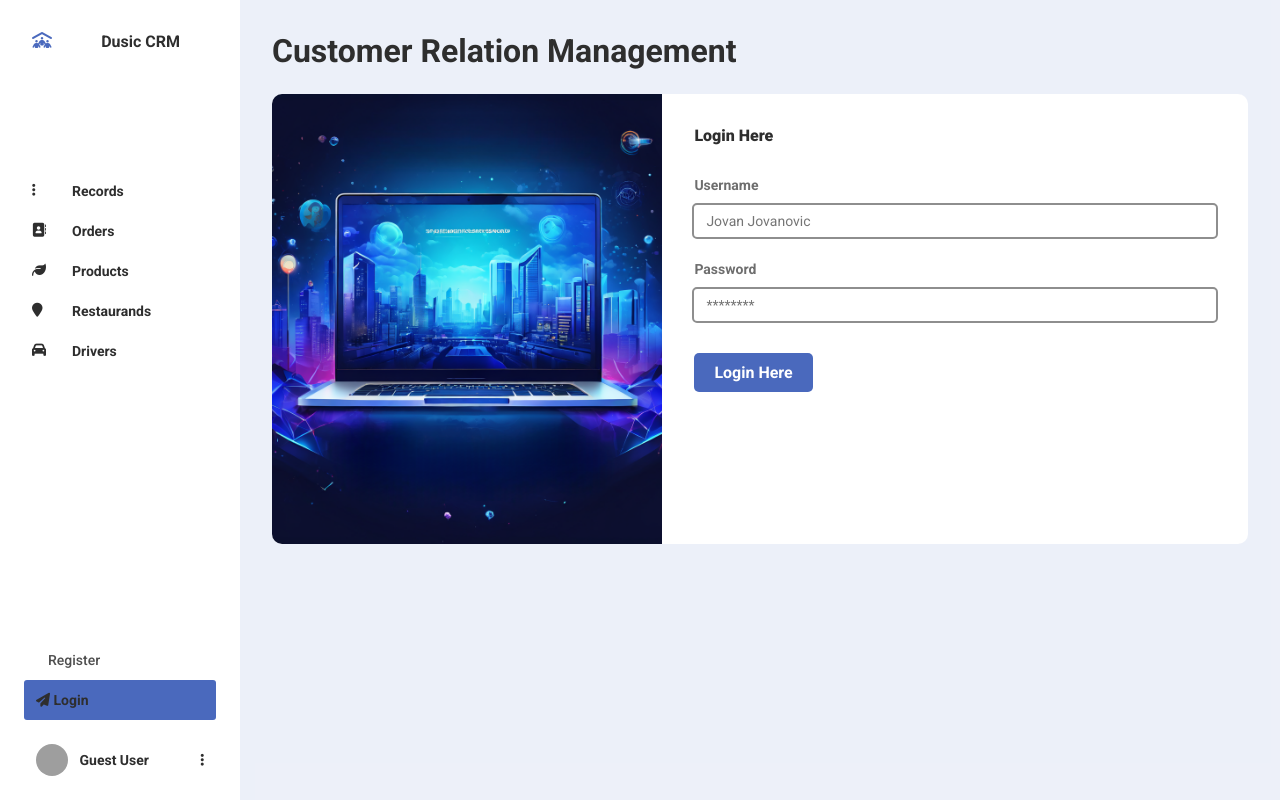
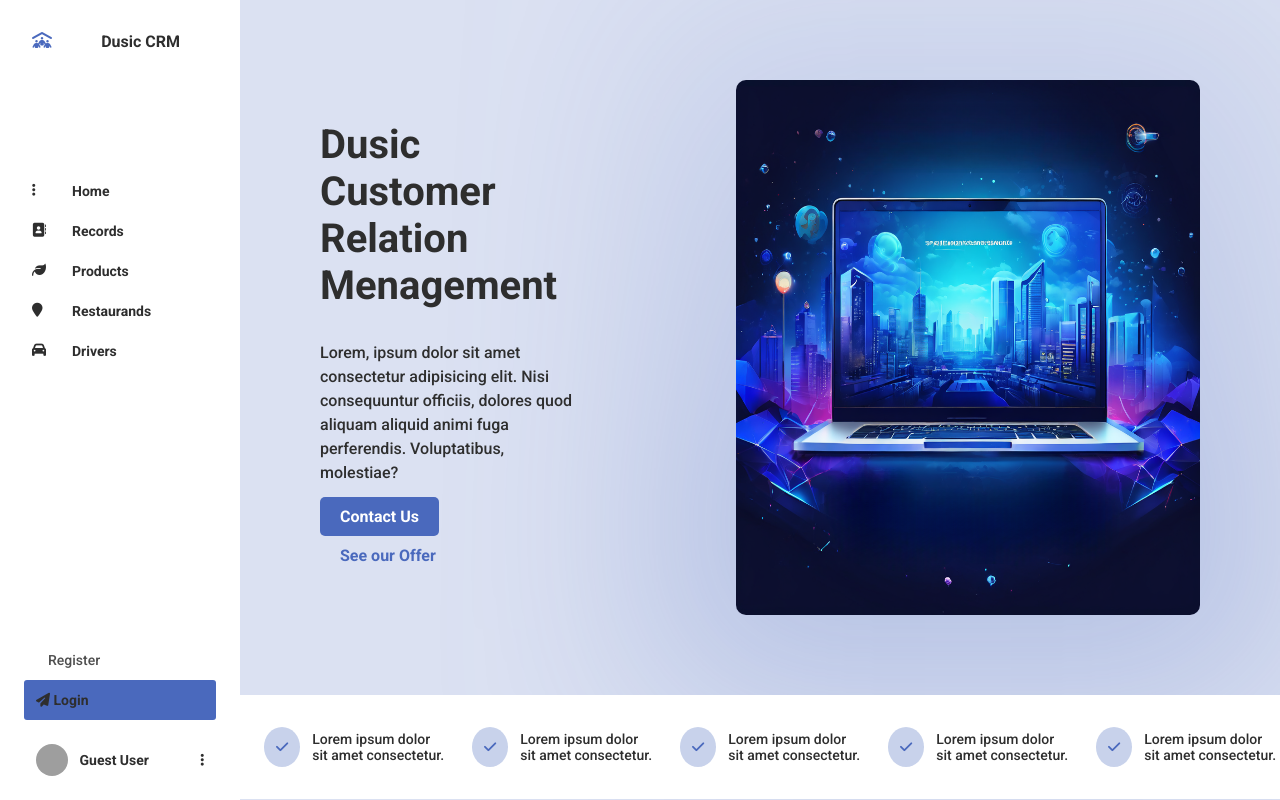
Before and after one commit to sasadusic/django-crm, a Django app: template main/templates/index.html in a window 1280 px wide. Run offline with Django 3.2, Linux system fonts and the light colour scheme; the template is opened without the code that fills it, so the values that code supplies are empty; grey boxes are pictures that could not be loaded.

Commit message:
landing page

```diff
--- a/main/static/css/style.css
+++ b/main/static/css/style.css
@@ -45,51 +45,14 @@
 .mb-32{
     margin-bottom: var(--space-big);
 }
-#home{
-    position: relative;
-    min-height: 100vh;
-    width: calc(100vw - 240px);
-    margin-left: auto;
-    /* display: flex; */
-    /* margin-right: 440px; */
-    background: var(--main-trans-01);
-    padding: 32px;
+.p-32{
+    padding: var(--space-big);
 }
-.home-header{
-    font-size: 40px;
-    color: var(--header);
-    font-weight: 700;
+.p-24{
+    padding: var(--space-mid);
 }
-.label{
-    font-size: var(--font-big);
-    font-weight: 700;
-    color: var(--label);
-}
-.phar{
-    font-size: var(--font-mid);
-    font-weight: 500;
-    /* line-height: 24px; */
-    color: var(--text);
-}
-.btn-cont{
-    background: transparent;
-}
-.btn{
-    border: none;
-    outline: none;
-    padding: 10px 20px;
-    font-size: var(--font-big);
-    cursor: pointer;
-    border-radius: 5px;
-    transition: all .3s ease-in-out;
-    color: var(--main);
-    font-weight: 700;
-    background: transparent;
-    /* background: var(--bg-light); */
-}
-.btn-color{
-    background: var(--main);
-    color: white;
+.p-12{
+    padding: var(--space-sm);
 }
 #side{
     position: fixed;
@@ -216,6 +179,126 @@
     background-size: cover;
     background-position: center 40%;
 }
+#home{
+    position: relative;
+    min-height: 100vh;
+    width: calc(100vw - 240px);
+    margin-left: auto;
+    background: var(--main-trans-02);
+}
+.home-over{
+    position: absolute;
+    top: 0;
+    right: 0;
+    height: calc(100vh - 105px);
+    width: 60%;
+    margin-left: auto;
+    background: linear-gradient(var(--main-trans-01), var(--main-trans-03));
+    filter: blur(100px);
+}
+.home-up{
+    position: relative;
+    width: 100%;
+    display: flex;
+}
+.home-left{
+    position: relative;
+    height: calc(100vh - 105px);
+    width: 40%;
+    display: flex;
+    flex-direction: column;
+    justify-content: center;
+    padding: 0 80px;
+}
+.home-header{
+    font-size: 40px;
+    margin-bottom: var(--space-big);
+    font-weight: 700;
+}
+.home-phar{
+    font-size: var(--font-big);
+    font-weight: 500;
+    line-height: 24px;
+    margin-bottom: var(--space-sm);
+}
+.btn-cont{
+    background: transparent;
+}
+
+.home-right{
+    position: relative;
+    width: 60%;
+    height: calc(100vh - 105px);
+    padding: 80px;
+}
+.right-img{
+    position: relative;
+    width: 100%;
+    height: 100%;
+    border-radius: 10px;
+}
+.home-down{
+    position: relative;
+    width: 100%;
+    display: grid;
+    grid-template-columns: repeat(5, 1fr);
+    background: #ffffff;
+    padding-top: var(--space-big);
+    padding-bottom: var(--space-big);
+}
+.cont{
+    position: relative;
+    font-size: var(--font-mid);
+    color: var(--text);
+    display: flex;
+    align-items: center;
+    padding-left: 24px;
+}
+.nike-cont{
+    padding: var(--space-sm);
+    background: var(--main-trans-03);
+    border-radius: 50%;
+    color: var(--main);
+    margin-right: var(--space-sm);
+}
+.nike-cont i{
+    color: var(--main);
+}
+.down-phar{
+    font-weight: 500;
+}
+.label{
+    font-size: var(--font-big);
+    font-weight: 700;
+    color: var(--label);
+}
+.phar{
+    font-size: var(--font-mid);
+    font-weight: 500;
+    color: var(--text);
+}
+.btn-cont{
+    background: transparent;
+}
+.btn{
+    border: none;
+    outline: none;
+    padding: 10px 20px;
+    font-size: var(--font-big);
+    cursor: pointer;
+    border-radius: 5px;
+    transition: all .3s ease-in-out;
+    color: var(--main);
+    font-weight: 700;
+    background: transparent;
+}
+.btn-color{
+    background: var(--main);
+    color: white;
+}
+.card-cont{
+    padding: var(--space-mid);
+}
 .card{
     position: relative;
     background: #fff;
@@ -223,34 +306,20 @@
     display: flex;
     overflow: hidden;
     margin-bottom: 32px;
-    /* cursor: pointer; */
 }
-/* .card:hover{
-    scale: 1.03
-} */
 .card-img{
     position: relative;
     height: 450px;
     width: 40%;
-    /* background-image: url('card-img.jpg');
-    background-size: cover;
-    background-position: center center;
-    z-index: 100; */
     border-top-left-radius: 10px;
     border-bottom-left-radius: 10px;
-    /* padding: 170px; */
 }
 .reg-card-img{
     position: relative;
-    height: 600px;
+    height: 700px;
     width: 40%;
-    /* background-image: url('card-img.jpg');
-    background-size: cover;
-    background-position: center center;
-    z-index: 100; */
     border-top-left-radius: 10px;
     border-bottom-left-radius: 10px;
-    /* padding: 170px; */
 }
 .card-img img{
     position: relative;
@@ -261,7 +330,7 @@
 .reg-card-img img{
     position: relative;
     width: 100%;
-    /* height: 100%; */
+    height: 100%;
     bottom: 0;
     object-fit: cover;
 }
@@ -292,7 +361,6 @@
     padding: 0;
     font-size: var(--font-sm);
     color: var(--label);
-    /* margin-bottom: var(--space-mid); */
 }
 .form-group{
     position: relative;
--- a/main/templates/base.html
+++ b/main/templates/base.html
@@ -16,20 +16,20 @@
     <div class="side" id="side">
         <div class="side-up">
 
-            <div id="logo" class="logo"><i class="fa-solid fa-people-roof"></i><a href="index.html">
+            <div id="logo" class="logo"><i class="fa-solid fa-people-roof"></i><a href="{% url 'index' %}">
                 Dusic CRM
             </a>
             <i class="fa fa-bars" aria-hidden="true"></i></div>
                 <nav class="navbar">
-                    <a class="nav-link" href="{% url 'records' %}" >
+                    <a class="nav-link" href="{% url 'index' %}" >
                         <i class="fa fa-ellipsis-v" aria-hidden="true"></i>
                         <p>
-                            Records
+                            Home
                         </p>
                     </a>
-            <a class="nav-link" href="#"><i class="fa fa-address-book" aria-hidden="true"></i>
+            <a class="nav-link" href="{% url 'records' %}"><i class="fa fa-address-book" aria-hidden="true"></i>
                 <p>
-                    Orders
+                    Records
                 </p>
             </a>
             <a class="nav-link" href="#"><i class="fa fa-leaf" aria-hidden="true"></i>
@@ -70,10 +70,9 @@
                 {% endif %}
         </div>
     </div>
-    <div id="home">
-
+    <main class="home" id="home">
         {% block body %}
         {% endblock %}
-    </div>
+    </main>
 </body>
 </html>
--- a/main/templates/index.html
+++ b/main/templates/index.html
@@ -2,44 +2,55 @@
 {% load static %}
 
 {% block body %}
-    <h1 class="header mb-24">Customer Relation Management</h1>
     {% if messages%}
-    {% for m in messages %}
-    <div class="message">{{ m }}</div>
-    {% endfor %}
+    <div class="card-cont">
+        {% for m in messages %}
+        <div class="message">{{ m }}</div>
+        {% endfor %}
+    </div>
     {% endif %}
-    {% if user.is_authenticated %}
-{% else %}
-<div class="card-cont">
-    <!-- Card -->
-    <div class="card">
-            <div class="card-img">
-                <img src="{% static 'images/img-1.png' %}" alt=“image”>
+<!-- Main -->
+    <div class="home-up">
+
+        <div id="home-over" class="home-over"></div>
+        <div class="home-left">
+            <h1 class="home-header">Dusic<br>Customer Relation Menagement</h1>
+            <p class="home-phar">Lorem, ipsum dolor sit amet consectetur adipisicing elit. Nisi consequuntur officiis, dolores quod aliquam aliquid animi fuga perferendis. Voluptatibus, molestiae?</p>
+            <div class="btn-cont">
+                <button class="btn btn-color">Contact Us</button>
+                <button class="btn see-offer">See our Offer</button>
             </div>
-            <div class="card-right">
-
-                <div class="card-top">
-                    <h1 class="card-header">
-                        Login Here
-                    </h1>
-                </div>
-                <div class="card-body">
-                    <form action="{% url 'index' %}" method="post">
-                        {% csrf_token %}
-                        <div class="form-group">
-                            <label for="username" class="label">Username</label>
-                        <input name="username" type="text" id="username" class="input username" placeholder="Jovan Jovanovic" required>
-                    </div>
-                    <div class="form-group">
-                        <label for="password" class="label">Password</label>
-                        <input name="password" type="password" id="password" class="input password" placeholder="********" required>
-                    </div>
-                    <button type="submit" id="submit" class="btn btn-color">Login Here</button>
-                </form>
-            </div>
+    </div>
+    <div class="home-right">
+        <img src="{% static 'images/img-1.png' %}" alt="" class="right-img">
+    </div>
+</div>
+<div class="home-down">
+    <div class="cont">
+        <div class="nike-cont"><i class="fa fa-check" aria-hidden="true"></i>
         </div>
+        <p class="down-phar">Lorem ipsum dolor<br>sit amet consectetur.</p>
     </div>
-    <!-- Card -->
+    <div class="cont">
+        <div class="nike-cont"><i class="fa fa-check" aria-hidden="true"></i>
+        </div>
+        <p class="down-phar">Lorem ipsum dolor<br>sit amet consectetur.</p>
+    </div>
+    <div class="cont">
+        <div class="nike-cont"><i class="fa fa-check" aria-hidden="true"></i>
+        </div>
+        <p class="down-phar">Lorem ipsum dolor<br>sit amet consectetur.</p>
+    </div>
+    <div class="cont">
+        <div class="nike-cont"><i class="fa fa-check" aria-hidden="true"></i>
+        </div>
+        <p class="down-phar">Lorem ipsum dolor<br>sit amet consectetur.</p>
+    </div>
+    <div class="cont">
+        <div class="nike-cont"><i class="fa fa-check" aria-hidden="true"></i>
+        </div>
+        <p class="down-phar">Lorem ipsum dolor<br>sit amet consectetur.</p>
+    </div>
 </div>
-{% endif %}
+<!-- Main -->
 {% endblock %}
```
Also changed, not shown: main/templates/login.html (+6 -4 lines), main/templates/records.html (+5 -6 lines), main/templates/register.html (+8 -9 lines).
